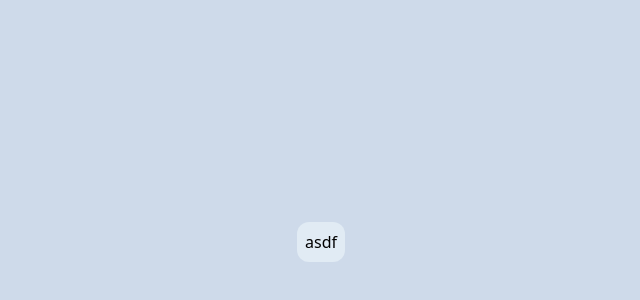
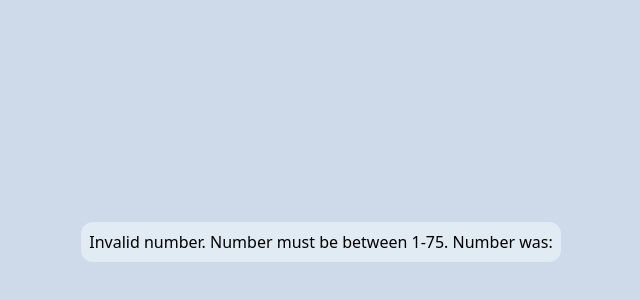
Before and after one commit to HunterECampbell/bingo, a Next.js app: page / in a window 1280 px wide. Shown: the part 158-458 px from the top of the page, without its empty margins (319-959 px from the left). Built offline with nearby package versions, Linux system fonts and the light colour scheme.

Commit message:
Get i18n working

```diff
--- a/package.json
+++ b/package.json
@@ -10,9 +10,11 @@
     "tailwind": "npx tailwindcss -i ./src/styles/globals.css -o ./dist/output.css --watch"
   },
   "dependencies": {
+    "i18next": "^23.7.6",
     "next": "14.0.3",
     "react": "^18",
-    "react-dom": "^18"
+    "react-dom": "^18",
+    "react-i18next": "^13.5.0"
   },
   "devDependencies": {
     "@types/node": "^20",
--- /dev/null
+++ b/src/i18n.ts
@@ -0,0 +1,13 @@
+import i18next from "i18next";
+import { initReactI18next } from "react-i18next";
+
+import en from "@/translations/en.json";
+
+i18next.use(initReactI18next).init({
+  fallbackLng: "en",
+  resources: {
+    en: {
+      translation: en,
+    },
+  },
+});
--- a/src/pages/bingo/bingo.tsx
+++ b/src/pages/bingo/bingo.tsx
@@ -1,4 +1,8 @@
+import { useTranslation } from "react-i18next";
+
 const Bingo = () => {
+  const { t } = useTranslation();
+
   type BingoLetter = "B" | "I" | "N" | "G" | "O";
 
   const getBingoValue = (value: number) => {
@@ -61,7 +65,7 @@ const Bingo = () => {
 
   return (
     <div className="flex rounded-xl p-2" style={{ backgroundColor: "#e1ebf4" }}>
-      <p>asdf</p>
+      <p>{t("bingo.errors.invalid_number")}</p>
     </div>
   );
 };
--- a/src/pages/index.tsx
+++ b/src/pages/index.tsx
@@ -1,3 +1,5 @@
+import "@/i18n";
+
 import Head from "next/head";
 import Bingo from "@/pages/bingo/bingo";
 
--- /dev/null
+++ b/src/translations/en.json
@@ -0,0 +1,7 @@
+{
+  "bingo": {
+    "errors": {
+      "invalid_number": "Invalid number. Number must be between 1-75. Number was:"
+    }
+  }
+}
```
Also changed, not shown: 1 other file (tests, documents, lock files or other folders).
